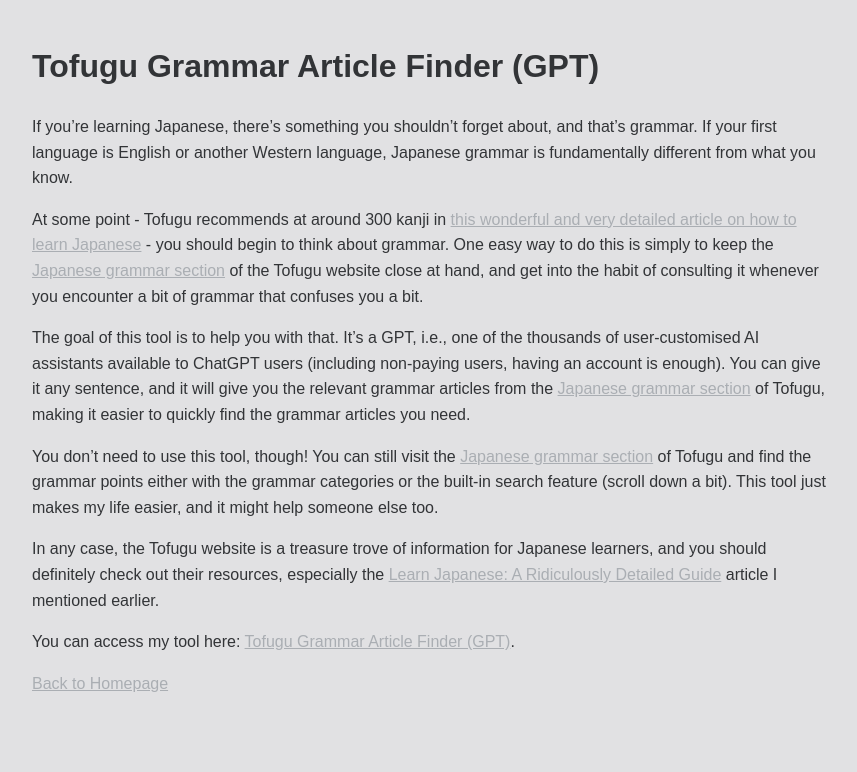
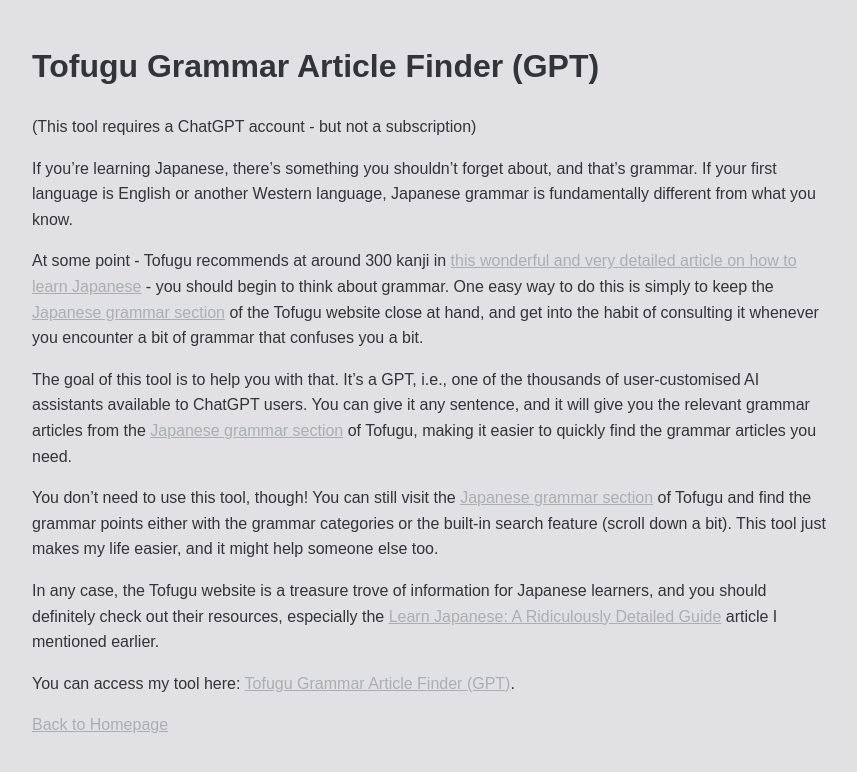
Before and after one commit to maximedrouhin/maximedrouhin.github.io, a Jekyll site: the page built from _pages/tofugu-grammar-article-finder-gpt.md, in a window 1280 px wide. Shown: the top 772 px of the page, without its empty margins (208-1065 px from the left). Built offline with Jekyll 4.4.1, drawn with Linux system fonts in a browser that asks for light colours.

Commit message:
Made it clearer the GPT required a ChatGPT account

```diff
--- a/_pages/tofugu-grammar-article-finder-gpt.md
+++ b/_pages/tofugu-grammar-article-finder-gpt.md
@@ -6,11 +6,13 @@
 
 # Tofugu Grammar Article Finder (GPT)
 
+(This tool requires a ChatGPT account - but not a subscription)
+
 If you're learning Japanese, there's something you shouldn't forget about, and that's grammar. If your first language is English or another Western language, Japanese grammar is fundamentally different from what you know.
 
 At some point - Tofugu recommends at around 300 kanji in [this wonderful and very detailed article on how to learn Japanese](https://www.tofugu.com/learn-japanese/) - you should begin to think about grammar. One easy way to do this is simply to keep the [Japanese grammar section](https://www.tofugu.com/japanese-grammar/) of the Tofugu website close at hand, and get into the habit of consulting it whenever you encounter a bit of grammar that confuses you a bit.
 
-The goal of this tool is to help you with that. It's a GPT, i.e., one of the thousands of user-customised AI assistants available to ChatGPT users (including non-paying users, having an account is enough). You can give it any sentence, and it will give you the relevant grammar articles from the [Japanese grammar section](https://www.tofugu.com/japanese-grammar/) of Tofugu, making it easier to quickly find the grammar articles you need.
+The goal of this tool is to help you with that. It's a GPT, i.e., one of the thousands of user-customised AI assistants available to ChatGPT users. You can give it any sentence, and it will give you the relevant grammar articles from the [Japanese grammar section](https://www.tofugu.com/japanese-grammar/) of Tofugu, making it easier to quickly find the grammar articles you need.
 
 You don't need to use this tool, though! You can still visit the [Japanese grammar section](https://www.tofugu.com/japanese-grammar/) of Tofugu and find the grammar points either with the grammar categories or the built-in search feature (scroll down a bit). This tool just makes my life easier, and it might help someone else too.
 
```
